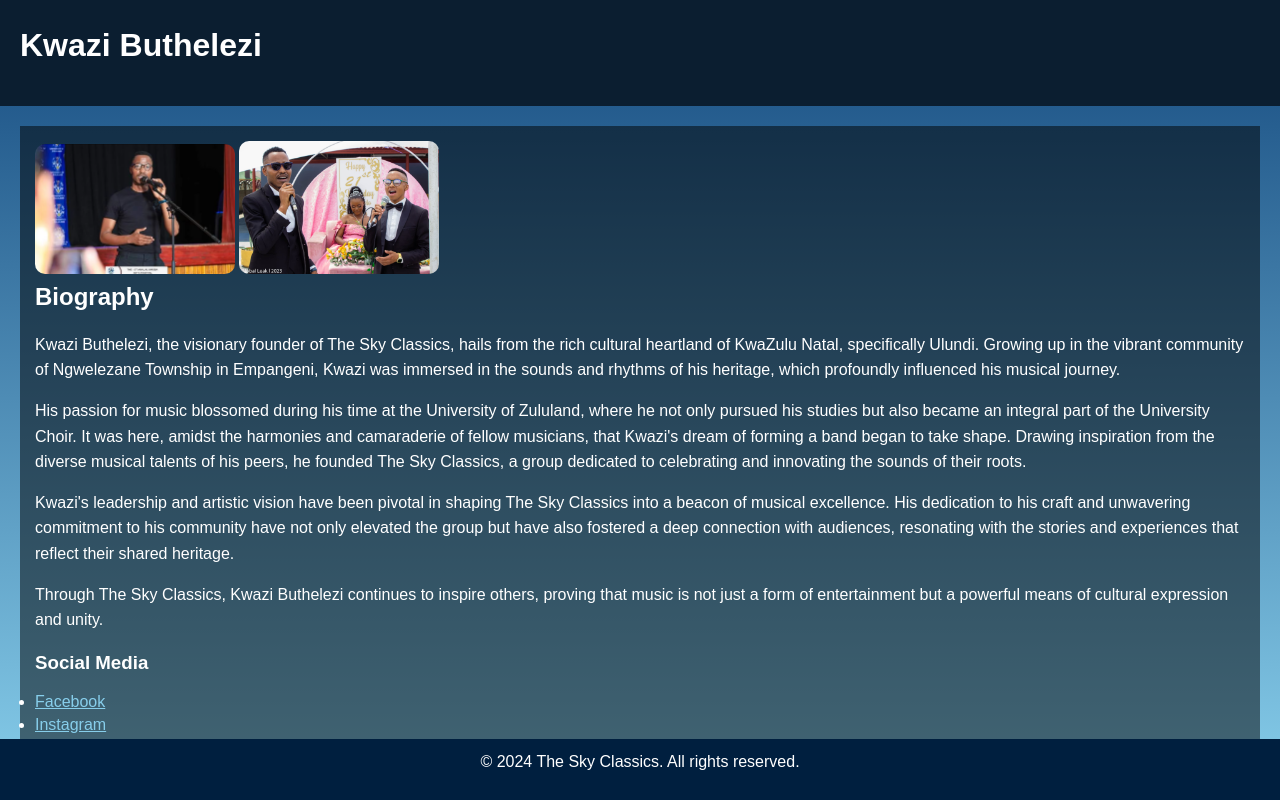
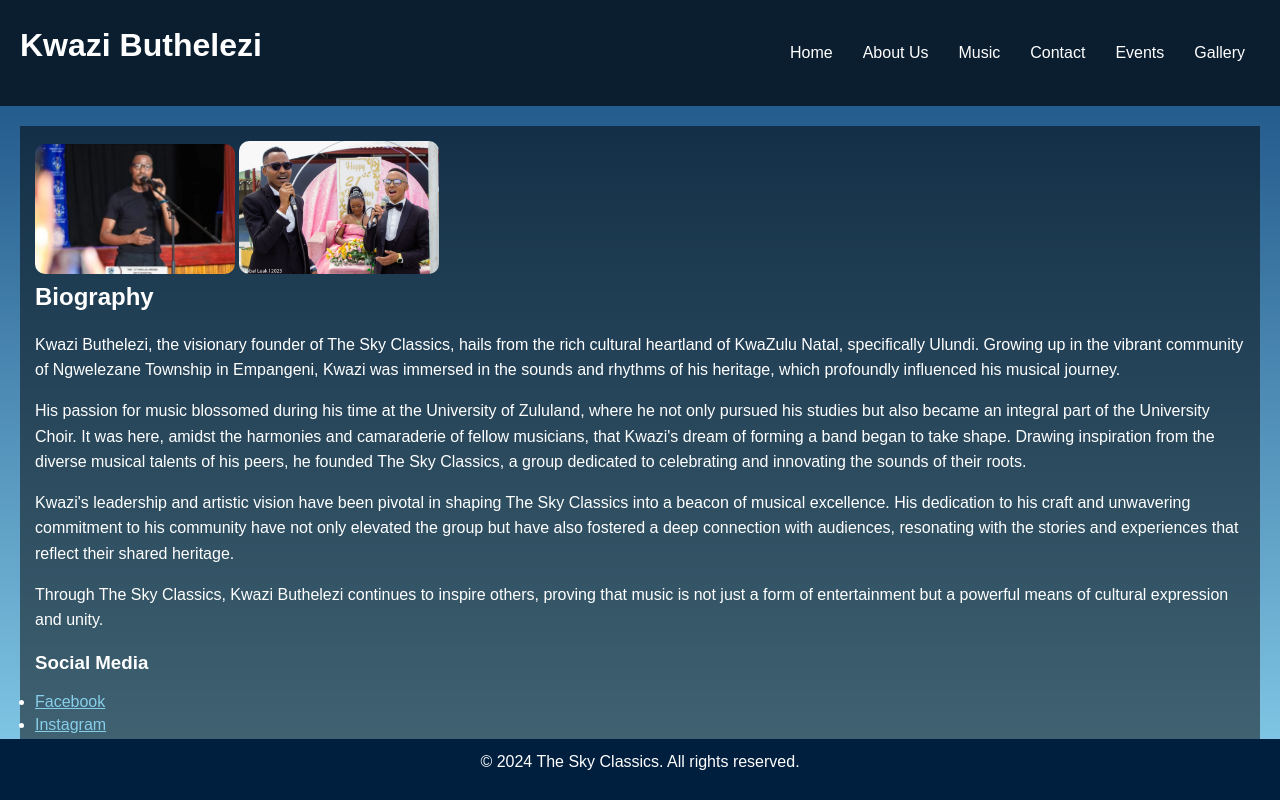
Before and after one commit to KwaneleSK/TheSkyClassics-Website, a plain HTML site: page kwazi.html in a window 1280 px wide. Drawn offline with Linux system fonts and the light colour scheme.

Commit message:
Update kwazi.html

```diff
--- a/kwazi.html
+++ b/kwazi.html
@@ -9,6 +9,16 @@
 <body>
     <header>
         <h1 style="margin-right: auto;">Kwazi Buthelezi</h1>
+        <nav>
+            <ul>
+                <li><a href="index.html">Home</a></li>
+                <li><a href="about.html">About Us</a></li>
+                <li><a href="music.html">Music</a></li>
+                <li><a href="Contact.html">Contact</a></li>
+                <li><a href="event.html">Events</a></li>
+                <li><a href="gallery.html">Gallery</a></li>
+            </ul>
+        </nav>
     </header>
     <main>
         <section>
```
